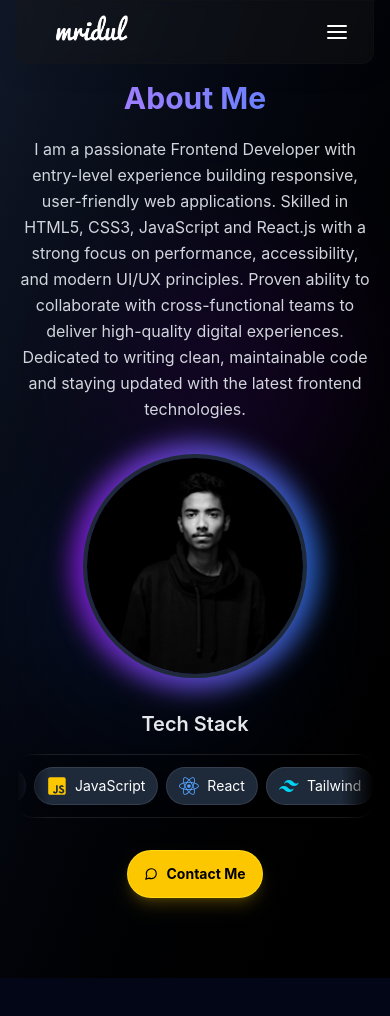
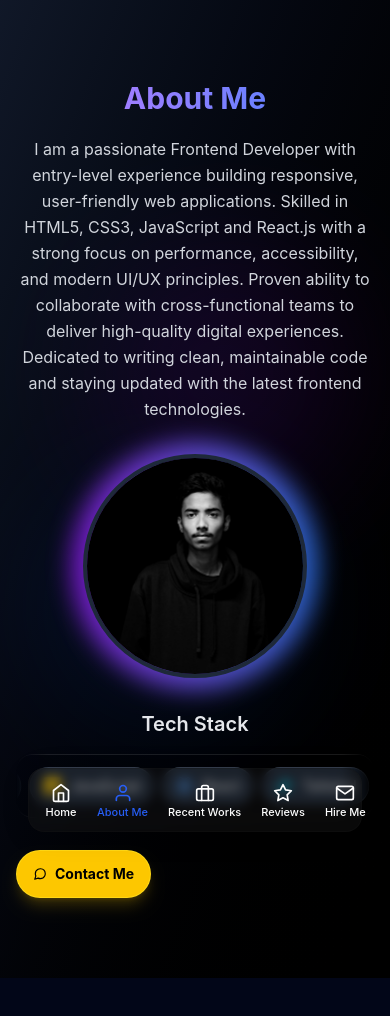
Before and after one commit to mridul360/portfolio, a React (Vite) app: page /about in a window 390 px wide. Shown: the top 1016 px of the page. Before the commit the page ends 978 px from the top, so only its background shows below. Built offline with nearby package versions, Linux system fonts and the light colour scheme.

Commit message:
refactor layout and styling for improved responsiveness and user experience

```diff
--- a/src/App.jsx
+++ b/src/App.jsx
@@ -50,7 +50,7 @@ function App() {
   return (
     <>
     <Navbar />
-    <div className="min-h-screen overflow-x-hidden bg-slate-950">
+    <div className="min-h-screen overflow-x-hidden bg-slate-950 pb-20 lg:pb-0">
       <AnimatePresence mode="wait" initial={false}>
         <motion.main
           key={location.pathname}
--- a/src/Components/ContactButton/ContactButton.jsx
+++ b/src/Components/ContactButton/ContactButton.jsx
@@ -14,32 +14,38 @@ const ContactButton = () => {
   const [isContactOpen, setIsContactOpen] = useState(false);
 
   return (
-    <motion.div className='relative z-20 flex flex-col items-center lg:items-start'>
+    <motion.div layout className='relative z-20 flex flex-col items-start justify-start'>
       <motion.button
         type='button'
         onClick={() => setIsContactOpen((open) => !open)}
         aria-expanded={isContactOpen}
         aria-label={isContactOpen ? 'Close contact links' : 'Open contact links'}
         whileTap={{ scale: 0.97 }}
-        className='flex min-h-12 items-center gap-2 rounded-full border border-yellow-300/70 bg-yellow-400 px-4 py-3 text-sm font-bold text-black shadow-lg shadow-yellow-400/20'
+        className={`flex min-h-12 shrink-0 items-center rounded-full border border-yellow-300/70 bg-yellow-400 text-sm font-bold text-black shadow-lg shadow-yellow-400/20 transition-[padding,width] duration-300 ${isContactOpen ? 'w-12 justify-center p-0' : 'gap-2 px-4 py-3'}`}
       >
-        <motion.span animate={{ rotate: isContactOpen ? 90 : 0 }} transition={{ duration: 0.18, ease: 'easeOut' }}>
+        <motion.span
+          animate={{ rotate: isContactOpen ? 90 : 0 }}
+          transition={{ duration: 0.2, ease: 'easeOut' }}
+          className='flex'
+        >
           {isContactOpen ? <FiX /> : <FiMessageCircle />}
         </motion.span>
-        Contact Me
+        {!isContactOpen && 'Contact Me'}
       </motion.button>
-      <AnimatePresence>
+
+      <AnimatePresence initial={false}>
         {isContactOpen && (
           <motion.div
-            initial={{ opacity: 0, scale: 0.96, y: -6 }}
-            animate={{ opacity: 1, scale: 1, y: 0 }}
-            exit={{ opacity: 0, scale: 0.96, y: -6 }}
-            transition={{ duration: 0.2, ease: 'easeOut' }}
-            style={{ transformOrigin: 'top center', willChange: 'transform, opacity' }}
-            className='absolute left-0 top-full w-[min(20rem,calc(100vw-2rem))] overflow-hidden'
+            key='contact-links'
+            initial={{ opacity: 0, x: 18 }}
+            animate={{ opacity: 1, x: 0 }}
+            exit={{ opacity: 0, x: 18 }}
+            transition={{ duration: 0.3, ease: [0.22, 1, 0.36, 1] }}
+            layout
+            className='relative mt-2 w-[calc(100vw-2rem)] max-w-sm min-w-0 lg:absolute lg:left-full lg:top-0 lg:ml-2 lg:mt-0 lg:w-80'
             aria-label='Contact links'
           >
-            <div className='mt-2 grid grid-cols-1 gap-2 rounded-2xl border border-white/10 bg-slate-950 p-2 shadow-xl min-[380px]:grid-cols-2'>
+            <div className='grid min-w-0 flex-1 grid-cols-2 gap-1.5 rounded-2xl border border-white/10 bg-slate-950/95 p-1.5 shadow-xl backdrop-blur-sm sm:gap-2 sm:p-2'>
               {contactLinks.map((contactLink, index) => (
                 <motion.a
                   key={contactLink.label}
@@ -51,7 +57,7 @@ const ContactButton = () => {
                   animate={{ opacity: 1, y: 0 }}
                   transition={{ delay: index * 0.05, duration: 0.16 }}
                   whileHover={{ scale: 1.02 }}
-                  className='flex min-w-0 items-center gap-2 rounded-xl px-3 py-2 text-sm text-gray-300 transition-colors hover:bg-yellow-400 hover:text-black'
+                  className='flex min-h-11 min-w-0 items-center gap-2 rounded-xl px-2 py-2 text-xs font-medium text-gray-300 transition-colors hover:bg-yellow-400 hover:text-black sm:px-3 sm:text-sm'
                 >
                   <span className='text-lg'>{contactLink.icon}</span>
                   {contactLink.label}
@@ -62,7 +68,7 @@ const ContactButton = () => {
                   to='/hire'
                   onClick={() => setIsContactOpen(false)}
                   aria-label='Open project form'
-                  className='flex min-w-0 items-center gap-2 rounded-xl px-3 py-2 text-sm text-gray-300 transition-colors hover:bg-yellow-400 hover:text-black'
+                  className='flex min-h-11 min-w-0 items-center gap-2 rounded-xl px-2 py-2 text-xs font-medium text-gray-300 transition-colors hover:bg-yellow-400 hover:text-black sm:px-3 sm:text-sm'
                 >
                   <span className='text-lg'><FiMessageCircle /></span>
                   Start a project
--- a/src/Components/Home/Home.jsx
+++ b/src/Components/Home/Home.jsx
@@ -52,7 +52,7 @@ const Home = () => {
   return (
     <section
       id="home"
-      className="relative flex min-h-dvh items-center overflow-hidden bg-cover bg-center px-0 py-24 sm:py-28"
+      className="relative flex min-h-dvh items-center overflow-x-clip bg-cover bg-center px-0 py-24 sm:py-28"
 
 
       style={{
@@ -154,7 +154,7 @@ const Home = () => {
               </motion.button>
             </motion.div>
 
-            <motion.div className='mt-7 flex justify-center md:justify-start' variants={item}>
+            <motion.div className='mt-7 flex justify-start' variants={item}>
               <ContactButton />
             </motion.div>
           </motion.div>
--- a/src/Components/Navbar/Navbar.jsx
+++ b/src/Components/Navbar/Navbar.jsx
@@ -1,25 +1,22 @@
-import { useState } from 'react';
 import { NavLink, Link } from 'react-router-dom';
-import { AnimatePresence, motion } from 'framer-motion';
-import { FiMenu, FiX } from 'react-icons/fi';
+import { FiBriefcase, FiHome, FiMail, FiStar, FiUser } from 'react-icons/fi';
 import logo from "../../assets/logo2.png";
 import Container from '../Layout/Container';
 
 const Navbar = () => {
-  const [isMenuOpen, setIsMenuOpen] = useState(false);
   const links = [
-    { label: 'Home', to: '/' },
-    { label: 'About Me', to: '/about' },
-    { label: 'Recent Works', to: '/works' },
-    { label: 'Reviews', to: '/reviews' },
-    { label: 'Hire Me', to: '/hire' },
+    { label: 'Home', to: '/', icon: FiHome },
+    { label: 'About Me', to: '/about', icon: FiUser },
+    { label: 'Recent Works', to: '/works', icon: FiBriefcase },
+    { label: 'Reviews', to: '/reviews', icon: FiStar },
+    { label: 'Hire Me', to: '/hire', icon: FiMail },
   ];
 
   return (
-    <nav className='fixed w-full z-9999' aria-label="Main navigation">
+    <nav className='fixed bottom-3 left-1/2 z-9999 w-[calc(100%-1.5rem)] -translate-x-1/2 lg:bottom-auto lg:left-0 lg:top-0 lg:w-full lg:translate-x-0' aria-label="Main navigation">
       <Container>
         <div
-          className='relative flex min-h-16 items-center justify-between rounded-b-xl px-4 sm:px-6'
+          className='relative flex min-h-16 items-center justify-center rounded-2xl px-2 sm:px-6 lg:justify-between lg:rounded-b-xl lg:rounded-t-none lg:px-4'
           style={{
             background: 'rgba(23, 23, 23, 0.4)',
             boxShadow: '0 4px 30px rgba(0, 0, 0, 0.1)',
@@ -28,78 +25,27 @@ const Navbar = () => {
             border: '1px solid rgba(23, 23, 23, 0.3)',
           }}
         >
-          <div>
+          <div className='hidden lg:block'>
             <Link to="/" aria-label="Go to homepage">
               <img className='h-14 sm:h-16' src={logo} alt="Mridul Hasan" />
             </Link>
           </div>
-          <ul className='hidden items-center gap-8 font-bold lg:flex'>
+          <ul className='flex w-full items-center justify-around gap-1 lg:w-auto lg:justify-end lg:gap-8 lg:font-bold'>
             {links.map((link) => (
               <li key={link.to}>
-                <NavLink to={link.to} className={({ isActive }) => `relative group cursor-pointer text-white transition-colors hover:text-blue-400 ${isActive ? 'active' : ''}`}>
-                  {link.label}
-                  <span className="absolute left-1/2 -bottom-1 h-0.5 w-0 bg-white transition-all duration-300 group-hover:left-0 group-hover:w-full" />
+                <NavLink
+                  to={link.to}
+                  end={link.to === '/'}
+                  title={link.label}
+                  className={({ isActive }) => `group relative flex min-w-12 flex-col items-center gap-1 rounded-xl px-2 py-2 text-white transition-colors hover:bg-white/10 hover:text-yellow-300 lg:block lg:min-w-0 lg:rounded-none lg:px-0 lg:py-0 lg:hover:bg-transparent lg:hover:text-blue-400 ${isActive ? 'active' : ''}`}
+                >
+                  <link.icon className='text-xl lg:hidden' aria-hidden='true' />
+                  <span className='whitespace-nowrap text-[11px] font-medium leading-none lg:text-lg lg:font-bold'>{link.label}</span>
+                  <span className="absolute bottom-0 left-0 hidden h-0.5 w-0 bg-white transition-[width] duration-300 group-hover:w-full lg:block" />
                 </NavLink>
               </li>
             ))}
           </ul>
-
-          <motion.button
-            type="button"
-            className='rounded-md p-2 text-2xl text-white transition hover:bg-white/10 lg:hidden'
-            onClick={() => setIsMenuOpen((open) => !open)}
-            aria-expanded={isMenuOpen}
-            aria-controls="mobile-navigation"
-            aria-label={isMenuOpen ? 'Close navigation menu' : 'Open navigation menu'}
-            whileTap={{ scale: 0.88 }}
-          >
-            <motion.span
-              className='block'
-              animate={{ rotate: isMenuOpen ? 90 : 0 }}
-              transition={{ duration: 0.25, ease: 'easeOut' }}
-            >
-              {isMenuOpen ? <FiX /> : <FiMenu />}
-            </motion.span>
-          </motion.button>
-
-          <AnimatePresence>
-            {isMenuOpen && (
-              <motion.div
-                id="mobile-navigation"
-                initial={{ opacity: 0, height: 0, y: -8 }}
-                animate={{ opacity: 1, height: 'auto', y: 0 }}
-                exit={{ opacity: 0, height: 0, y: -8 }}
-                transition={{ duration: 0.28, ease: [0.22, 1, 0.36, 1] }}
-                className='absolute left-0 top-full w-full overflow-hidden rounded-b-xl border border-white/10 bg-slate-950/95 p-4 shadow-xl backdrop-blur lg:hidden'
-              >
-                <motion.ul
-                  className='space-y-1 font-bold'
-                  initial='hidden'
-                  animate='visible'
-                  variants={{
-                    hidden: {},
-                    visible: { transition: { staggerChildren: 0.06, delayChildren: 0.08 } }
-                  }}
-                >
-                  {links.map((link) => (
-                    <motion.li
-                      key={link.to}
-                      variants={{ hidden: { opacity: 0, x: -12 }, visible: { opacity: 1, x: 0 } }}
-                      transition={{ duration: 0.25, ease: 'easeOut' }}
-                    >
-                      <NavLink
-                        to={link.to}
-                        onClick={() => setIsMenuOpen(false)}
-                        className={({ isActive }) => `block cursor-pointer rounded-md px-4 py-3 text-white transition-colors hover:bg-white/10 hover:text-blue-400 ${isActive ? 'active' : ''}`}
-                      >
-                        {link.label}
-                      </NavLink>
-                    </motion.li>
-                  ))}
-                </motion.ul>
-              </motion.div>
-            )}
-          </AnimatePresence>
         </div>
       </Container>
     </nav>
--- a/src/index.css
+++ b/src/index.css
@@ -16,10 +16,16 @@ body,
   font-weight: bold;
 }
 
-.active span {
+.active > span:last-child {
   width: 100% !important;
   left: 0 !important;
   background: white !important;
+}
+
+@media (min-width: 1024px) {
+  .active > span:last-child {
+    display: block !important;
+  }
 }
 @keyframes gradientBG {
   0% { background-position: 0% 50% }
```
